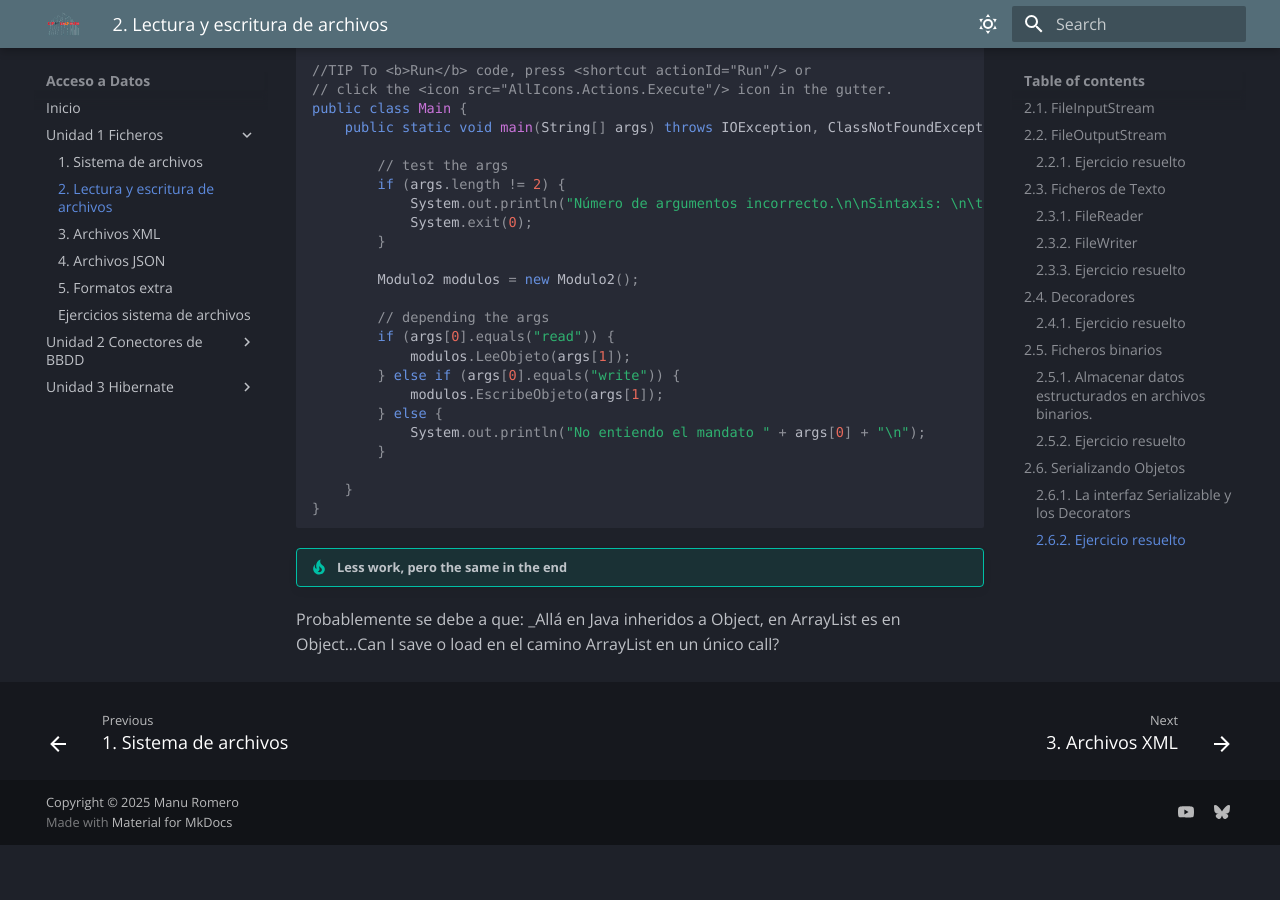
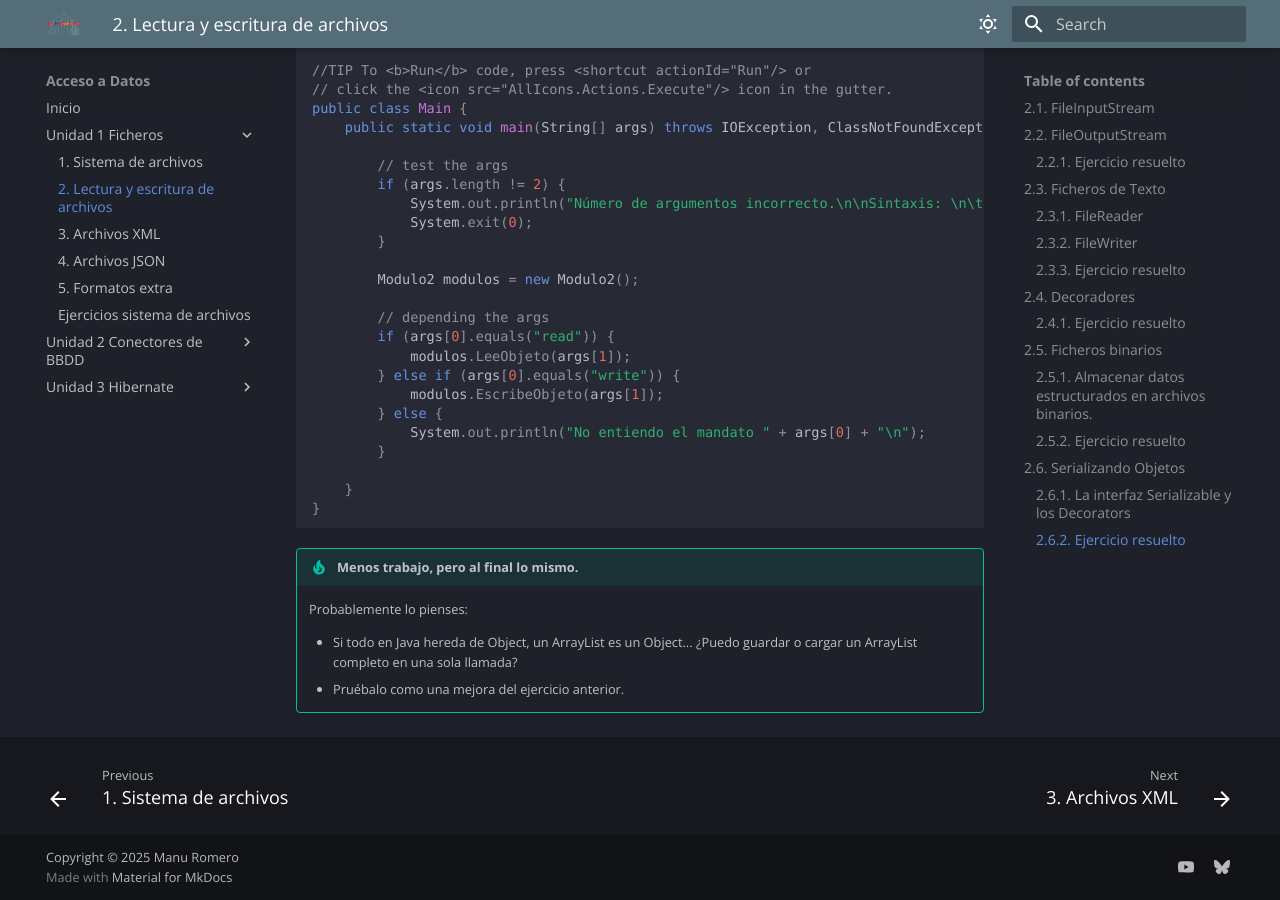
Before and after one commit to ManuEduGVA/ad, an MkDocs documentation site: the page built from docs/Unidad 1 Ficheros/2_Reading_and_writing_files.es.md, in a window 1280 px wide and 900 px high, scrolled down 16516 px. Built offline with MkDocs 1.6.1 and Material for MkDocs 9.7.7, drawn with Linux system fonts in a browser that asks for light colours; some web fonts are replaced; before the commit the page ends 17361 px from its top, so only the background shows below that.

Commit message:
Modificación errores XML y punto 2 de Lectura y escritura de ficheros

````diff
--- a/docs/Unidad 1 Ficheros/2_Reading_and_writing_files.es.md
+++ b/docs/Unidad 1 Ficheros/2_Reading_and_writing_files.es.md
@@ -641,6 +641,9 @@ public class Main {
 
 ```
 
-!!! tip "Less work, pero the same in the end"
+!!! tip "Menos trabajo, pero al final lo mismo."
 
-Probablemente se debe a que: _Allá en Java inheridos a Object, en ArrayList es en Object...Can I save o load en el camino ArrayList en un único call?
+    Probablemente lo pienses:
+
+    - Si todo en Java hereda de Object, un ArrayList es un Object... ¿Puedo guardar o cargar un ArrayList completo en una sola llamada?
+    - Pruébalo como una mejora del ejercicio anterior.
````
Also changed, not shown: docs/Unidad 1 Ficheros/3_XML_Files.es.md (+3 -3 lines).
